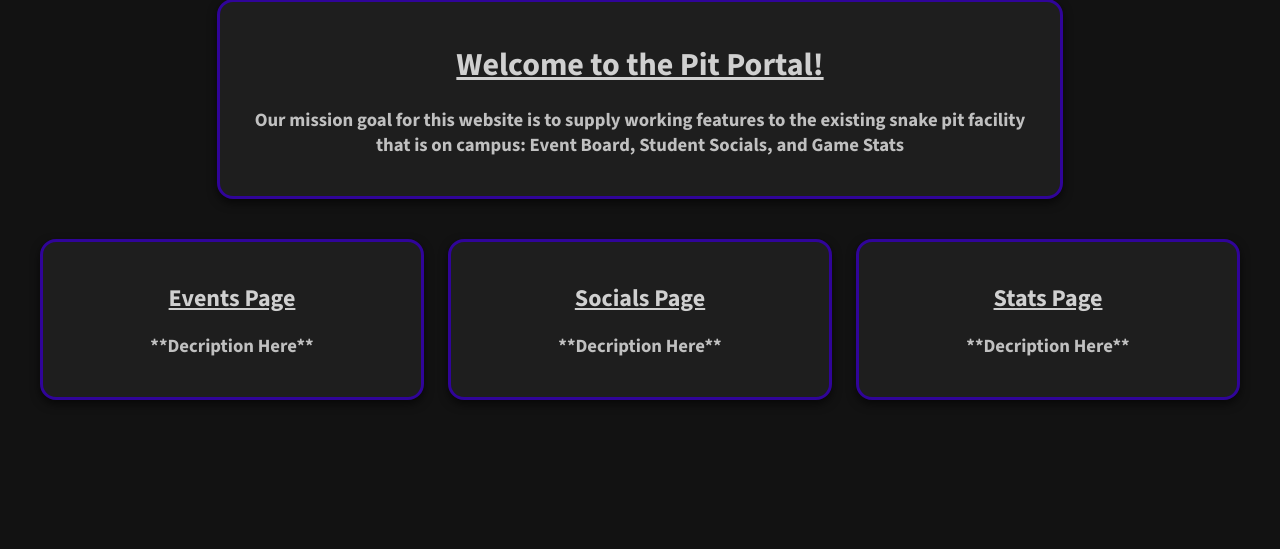
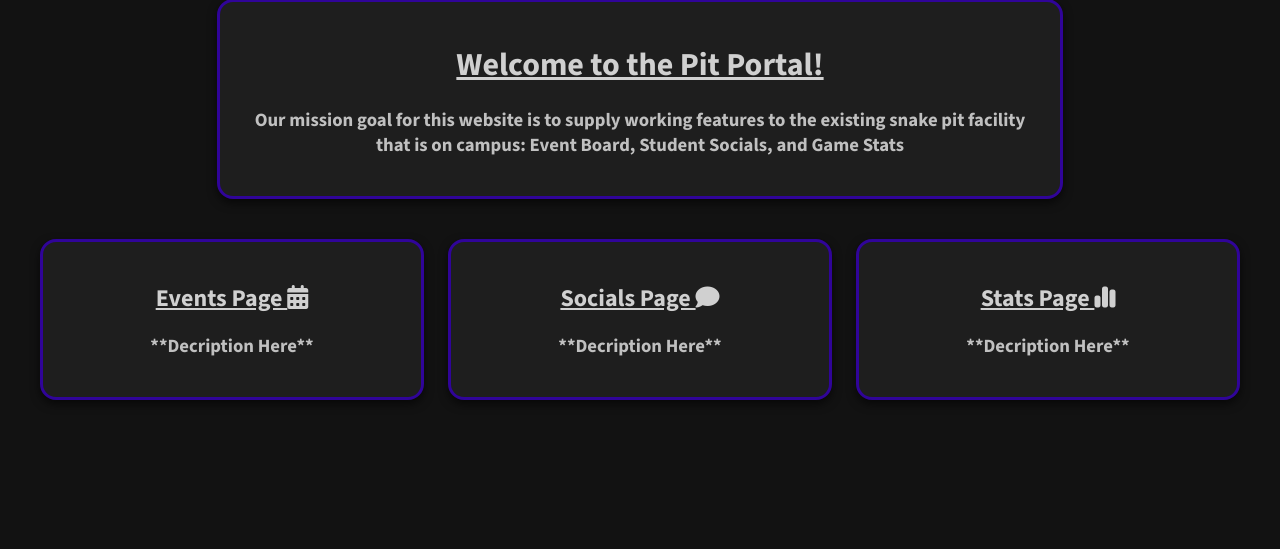
Before and after one commit to tmdavis2/pit_portal, a Django app: page / in a window 1280 px wide. Shown: the part 139-688 px from the top of the page. Run offline with Django 5.2, Linux system fonts and the light colour scheme; some libraries are stand-ins or nearby versions.

Commit message:
Connected project to a fontawesome kit and added icons to home

```diff
--- a/pages/templates/pages/home.html
+++ b/pages/templates/pages/home.html
@@ -133,6 +133,8 @@
         <link rel="preconnect" href="https://fonts.googleapis.com">
         <link rel="preconnect" href="https://fonts.gstatic.com" crossorigin>
         <link href="https://fonts.googleapis.com/css2?family=Source+Code+Pro:ital,wght@0,200..900;1,200..900&family=Source+Sans+3:ital,wght@0,200..900;1,200..900&display=swap" rel="stylesheet">
+        <!--fontawesome stuff-->
+        <script src="https://kit.fontawesome.com/ab1f482029.js" crossorigin="anonymous"></script>
     </head>
     <body>
         <header>
@@ -165,15 +167,15 @@
             </div>
             <div class="card-container">
                 <div class="card">
-                    <h2>Events Page</h2>
+                    <h2>Events Page  <i class="fa-solid fa-calendar-days"></i></h2>
                     <h3>**Decription Here**</h3>
                 </div>
                 <div class="card">
-                    <h2>Socials Page</h2>
+                    <h2>Socials Page  <i class="fa-solid fa-comment"></i></h2>
                     <h3>**Decription Here**</h3>
                 </div>
                 <div class="card">
-                    <h2>Stats Page</h2>
+                    <h2>Stats Page  <i class="fa-solid fa-chart-simple"></i></h2>
                     <h3>**Decription Here**</h3>
                 </div>
             </div>
```
